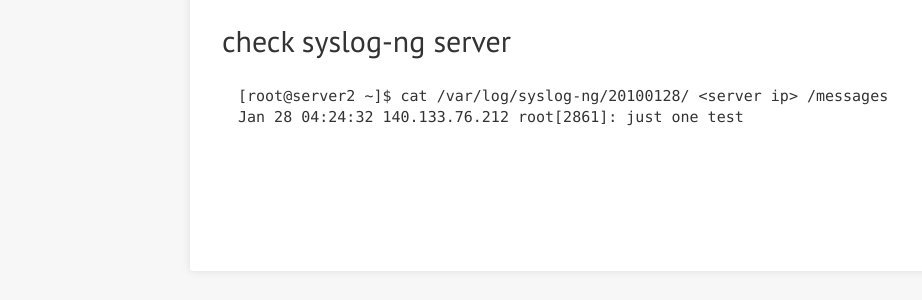
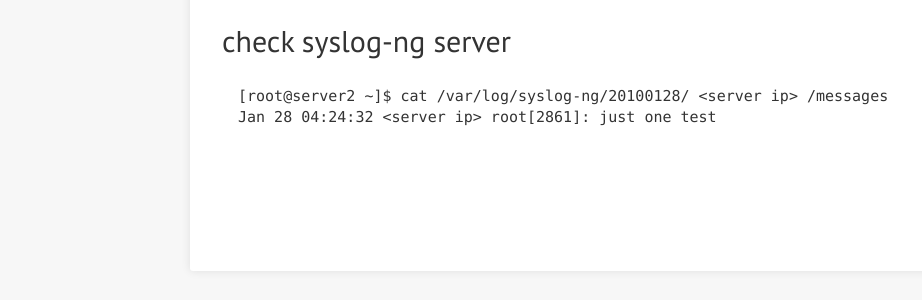
Before and after one commit to levichen/levichen.github.io, a Jekyll site: the page built from _posts/2013-04-20-syslog-ng-client-configuration.md, in a window 1280 px wide. Shown: the part 889-1189 px from the top of the page, without its empty margins (0-922 px from the left). Built offline with Jekyll 4.4.1, drawn with Linux system fonts in a browser that asks for light colours; nearby versions of some CDN libraries; Markdown is read by kramdown in place of the engine named in the settings; comment, search, counter and statistics services are not loaded.

Commit message:
Updated 2013-04-20-syslog-ng-client-configuration.md

````diff
--- a/_posts/2013-04-20-syslog-ng-client-configuration.md
+++ b/_posts/2013-04-20-syslog-ng-client-configuration.md
@@ -28,5 +28,5 @@
 
 ```
 [root@server2 ~]$ cat /var/log/syslog-ng/20100128/ <server ip> /messages
-Jan 28 04:24:32 140.133.76.212 root[2861]: just one test
+Jan 28 04:24:32 <server ip> root[2861]: just one test
 ```
````
